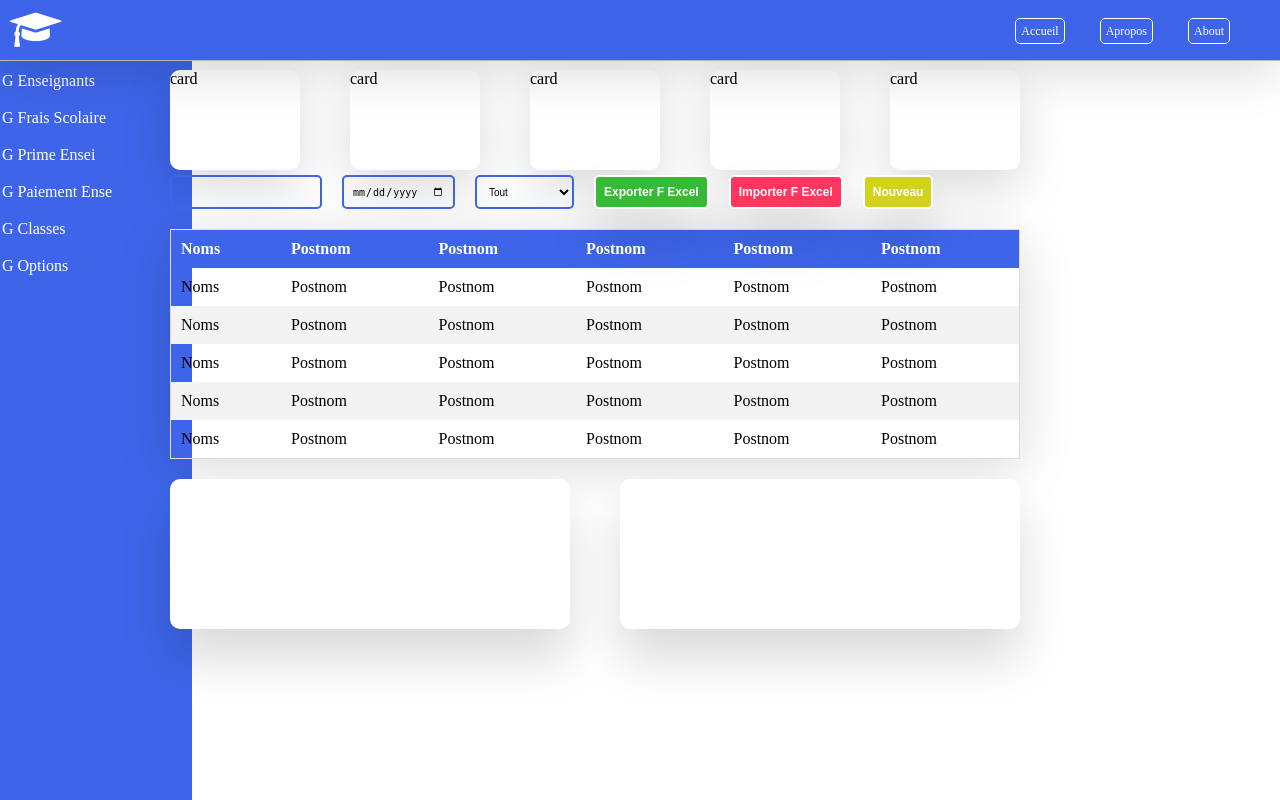
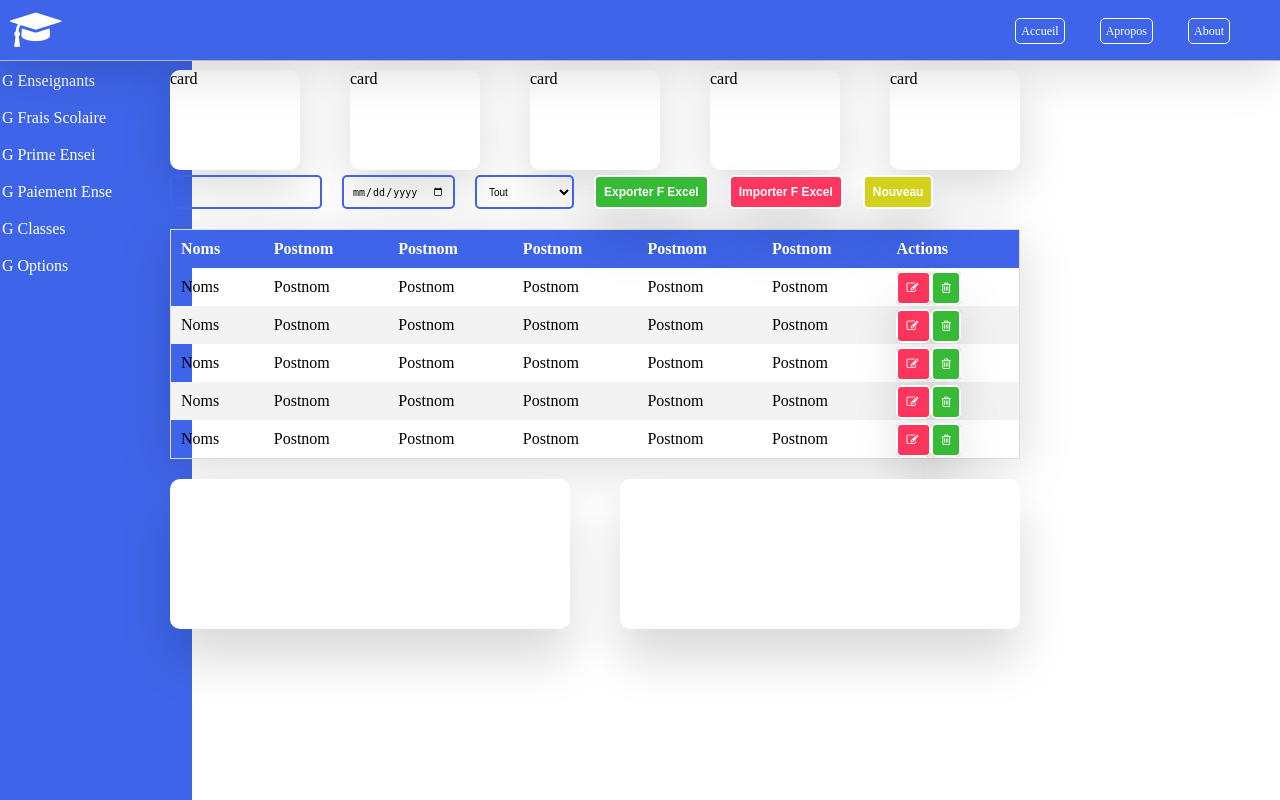
Before and after one commit to SKB-TECH/Unicompex, a PHP site: page /Enseignants.php in a window 1280 px wide. Run offline with PHP 8.4, Linux system fonts and the light colour scheme.

Commit message:
style btn

```diff
--- a/package.json
+++ /dev/null
@@ -1,5 +0,0 @@
-{
-  "dependencies": {
-    "bootstrap": "^5.2.1"
-  }
-}
--- a/pages/Enseignants.php
+++ b/pages/Enseignants.php
@@ -1,6 +1,11 @@
 <?php
          error_reporting( E_ALL );
          ini_set( 'display_errors', 1);
+
+
+         if(isset($_POST['submit'])){
+            echo("bonjour le monde");
+         }
 ?>
 
 <!DOCTYPE html>
@@ -12,6 +17,7 @@
     <meta name="viewport" content="width=device-width, initial-scale=1.0">
     <link rel="stylesheet" href="../Styles/style.css">
     <link rel="stylesheet" href="../Styles/styleII.css">
+
     <link rel="stylesheet" href="../font/font-awesome-4.7.0/css/font-awesome.min.css">
     <title>Enseignant</title>
 </head>
@@ -49,6 +55,7 @@
                             <th>Postnom</th>
                             <th>Postnom</th>
                             <th>Postnom</th>
+                            <th>Actions</th>
                             </tr>
                         </thead>
                         <tbody>
@@ -59,6 +66,14 @@
                             <td>Postnom</td>
                             <td>Postnom</td>
                             <td>Postnom</td>
+                            <td>
+                                <a href="" class="btni">
+                                <i class="fa fa-pencil-square-o" aria-hidden="true"></i>
+                                </a>
+                                <a href="" class="btne">
+                                <i class="fa fa-trash-o" aria-hidden="true"></i>
+                                </a>
+                            </td>
                             </tr>
                             <tr>
                             <td>Noms</td>
@@ -67,6 +82,14 @@
                             <td>Postnom</td>
                             <td>Postnom</td>
                             <td>Postnom</td>
+                            <td>
+                                <a href="" class="btni">
+                                <i class="fa fa-pencil-square-o" aria-hidden="true"></i>
+                                </a>
+                                <a href="" class="btne">
+                                <i class="fa fa-trash-o" aria-hidden="true"></i>
+                                </a>
+                            </td>
                             </tr>
                             <tr>
                             <td>Noms</td>
@@ -75,6 +98,14 @@
                             <td>Postnom</td>
                             <td>Postnom</td>
                             <td>Postnom</td>
+                            <td>
+                                <a href="" class="btni">
+                                <i class="fa fa-pencil-square-o" aria-hidden="true"></i>
+                                </a>
+                                <a href="" class="btne">
+                                <i class="fa fa-trash-o" aria-hidden="true"></i>
+                                </a>
+                            </td>
                             </tr>
                             <tr>
                             <td>Noms</td>
@@ -83,6 +114,14 @@
                             <td>Postnom</td>
                             <td>Postnom</td>
                             <td>Postnom</td>
+                            <td>
+                                <a href="" class="btni">
+                                <i class="fa fa-pencil-square-o" aria-hidden="true"></i>
+                                </a>
+                                <a href="" class="btne">
+                                <i class="fa fa-trash-o" aria-hidden="true"></i>
+                                </a>
+                            </td>
                             </tr>
                             <tr>
                             <td>Noms</td>
@@ -91,6 +130,14 @@
                             <td>Postnom</td>
                             <td>Postnom</td>
                             <td>Postnom</td>
+                            <td>
+                                <a href="" class="btni">
+                                <i class="fa fa-pencil-square-o" aria-hidden="true"></i>
+                                </a>
+                                <a href="" class="btne">
+                                <i class="fa fa-trash-o" aria-hidden="true"></i>
+                                </a>
+                            </td>
                             </tr>
                         </tbody>
                     </table>
@@ -110,7 +157,7 @@
         <div class="modal">
             <span class="close-modal modal-trigger">X</span>
             <h3>NOUVEAU ENSEIGNANT</h3>
-            <form action="../../pages/Enseignants.php" method="POST" class="form-control">
+            <form action="../pages/Enseignants.php" method="POST" class="form-control">
                 <input type="text" name="noms" id="" class="inputs" placeholder="noms de l'enseignant">
                 <input type="text" name="grade" id="" class="inputs" placeholder="grade">
                 <select name="sexe" id="" class="inputs" >
```
Also changed, not shown: package-lock.json (deleted).
